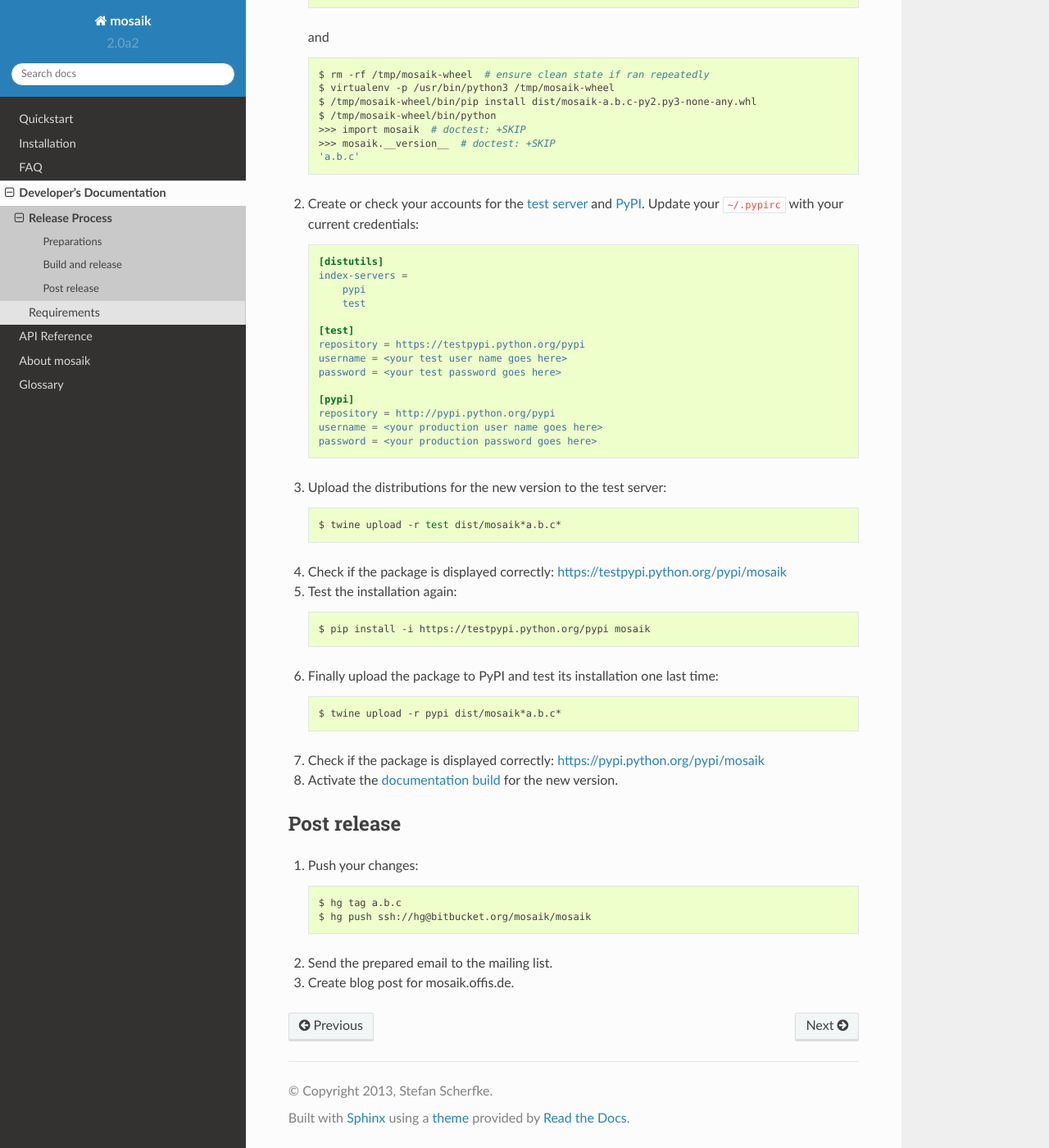
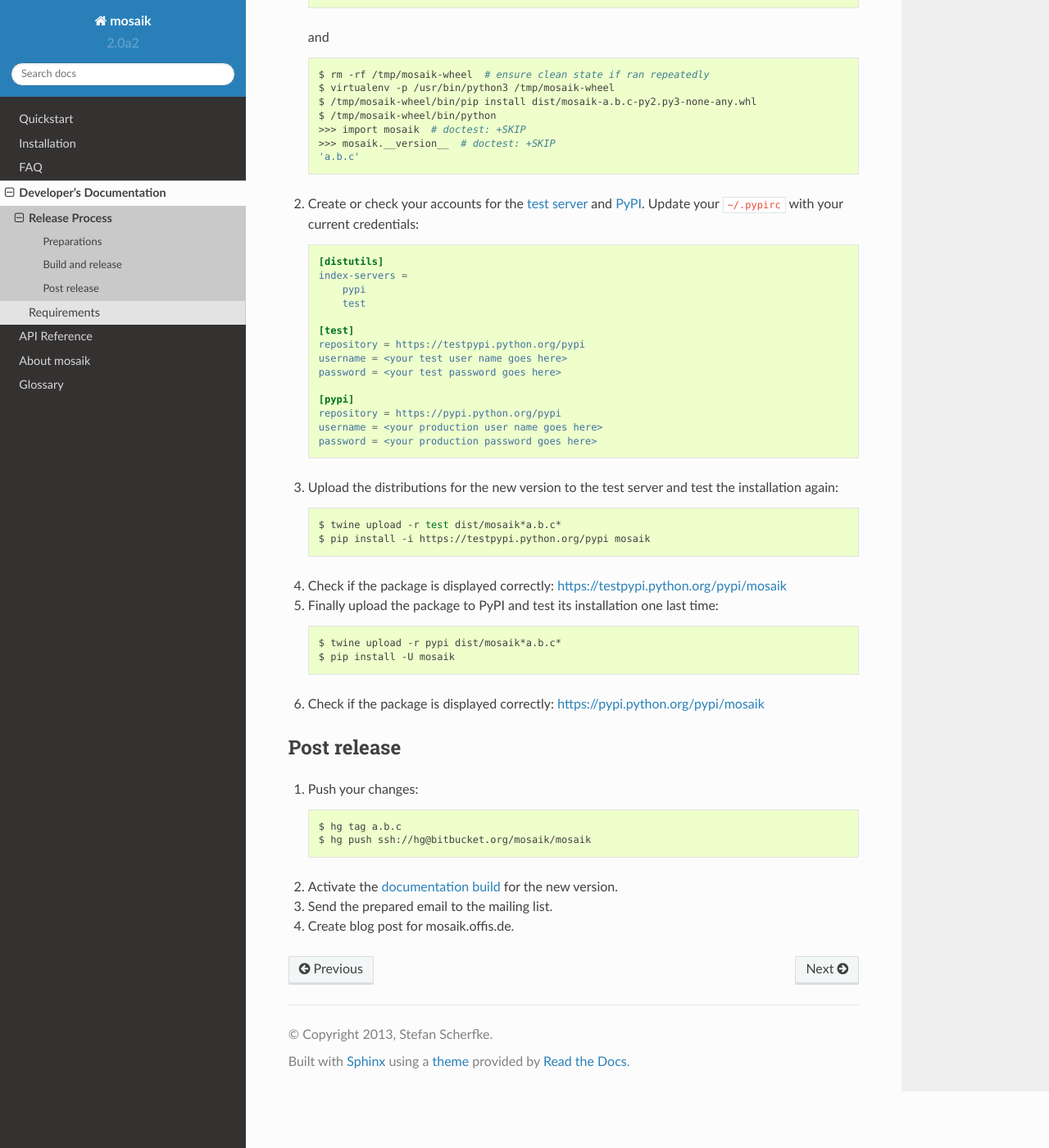
Before and after one commit to OFFIS-mosaik/mosaik, a Sphinx documentation site: the page built from docs/dev/release_process.rst, in a window 1280 px wide and 1400 px high, scrolled down 1550 px. Shown: the whole window at 82% size. Built offline with Sphinx 7.4.7 and the Read the Docs theme 2.0.0, drawn with Linux system fonts in a browser that asks for light colours; pages that are not in the unit, such as notebooks, are missing from menus.

Commit message:
Minor fixes for the release process description.

```diff
--- a/docs/dev/release_process.rst
+++ b/docs/dev/release_process.rst
@@ -123,36 +123,30 @@
     password = <your test password goes here>
 
     [pypi]
-    repository = http://pypi.python.org/pypi
+    repository = https://pypi.python.org/pypi
     username = <your production user name goes here>
     password = <your production password goes here>
 
-#. Upload the distributions for the new version to the test server:
+#. Upload the distributions for the new version to the test server and test the
+   installation again:
 
    .. code-block:: bash
 
     $ twine upload -r test dist/mosaik*a.b.c*
+    $ pip install -i https://testpypi.python.org/pypi mosaik
 
 #. Check if the package is displayed correctly:
    https://testpypi.python.org/pypi/mosaik
-
-#. Test the installation again:
-
-   .. code-block:: bash
-
-    $ pip install -i https://testpypi.python.org/pypi mosaik
 
 #. Finally upload the package to PyPI and test its installation one last time:
 
    .. code-block:: bash
 
     $ twine upload -r pypi dist/mosaik*a.b.c*
+    $ pip install -U mosaik
 
 #. Check if the package is displayed correctly:
    https://pypi.python.org/pypi/mosaik
-
-#. Activate the `documentation build
-   <https://readthedocs.org/dashboard/mosaik>`_ for the new version.
 
 
 Post release
```
Also changed, not shown: other parts of docs/dev/release_process.rst (+3 -0 lines).
